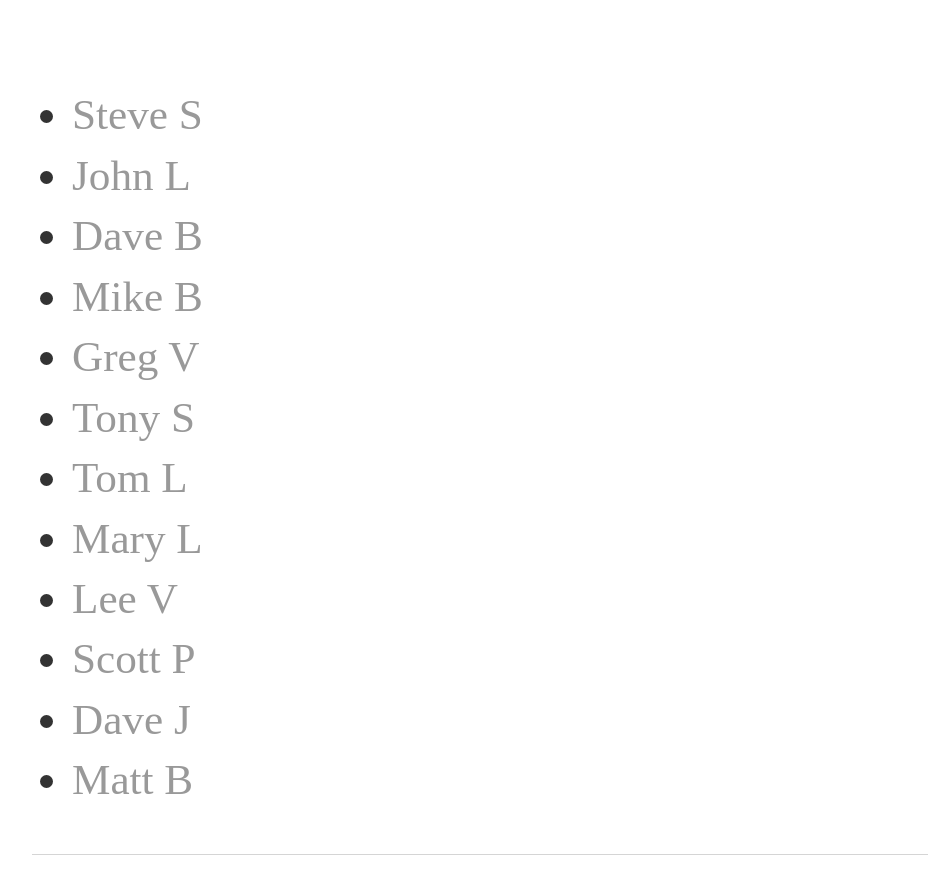
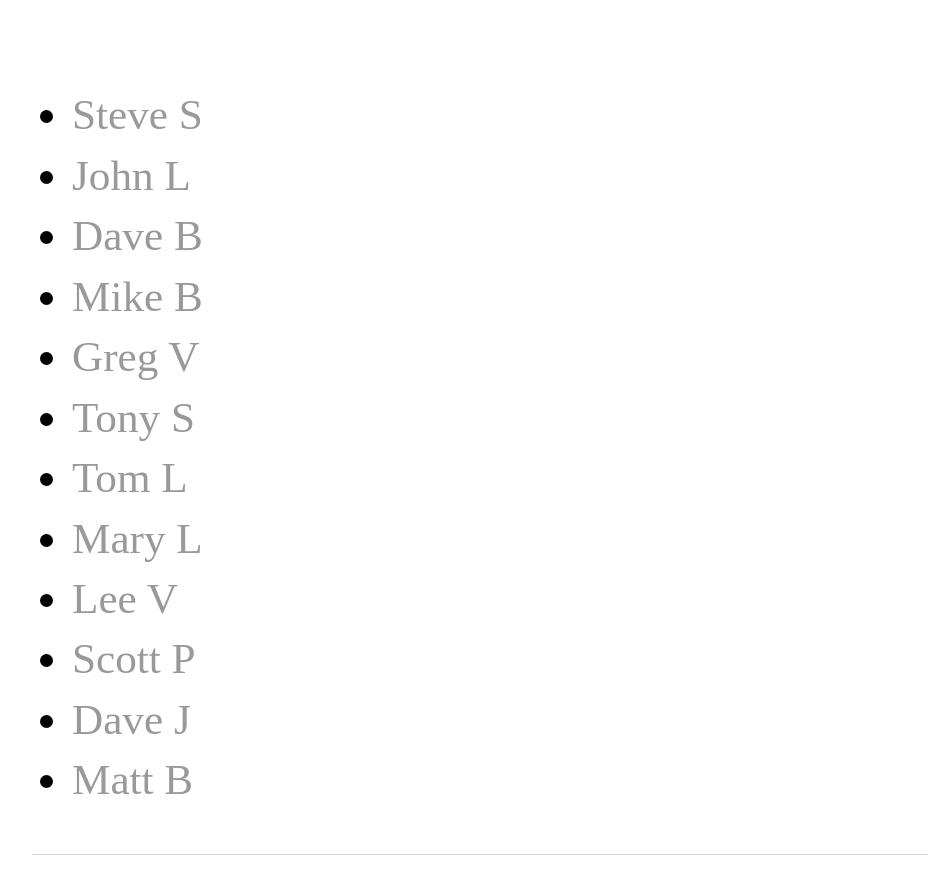
Before and after one commit to tsmith3480/sasajs.github.io, a Jekyll site: the page built from about/index.html, in a window 1280 px wide. Shown: the part 578-1447 px from the top of the page, without its empty margins (160-1097 px from the left). Built offline with Jekyll 4.4.1, drawn with Linux system fonts in a browser that asks for light colours.

Commit message:
Update main.css

```diff
--- a/css/main.css
+++ b/css/main.css
@@ -6,7 +6,7 @@
 
 p, ul { font-size: 1.5em; line-height: 1.4em; color: #333; }
 
-nav, ul { font-size: 2.7em; }
+nav, ul { font-size: 2.7em; color: #000000}
 
 h1, h2, h3, h4 { font-family: 'Helvetica', 'Arial', 'Sans-Serif'; }
 h1 { font-size: 3em;  }
```
